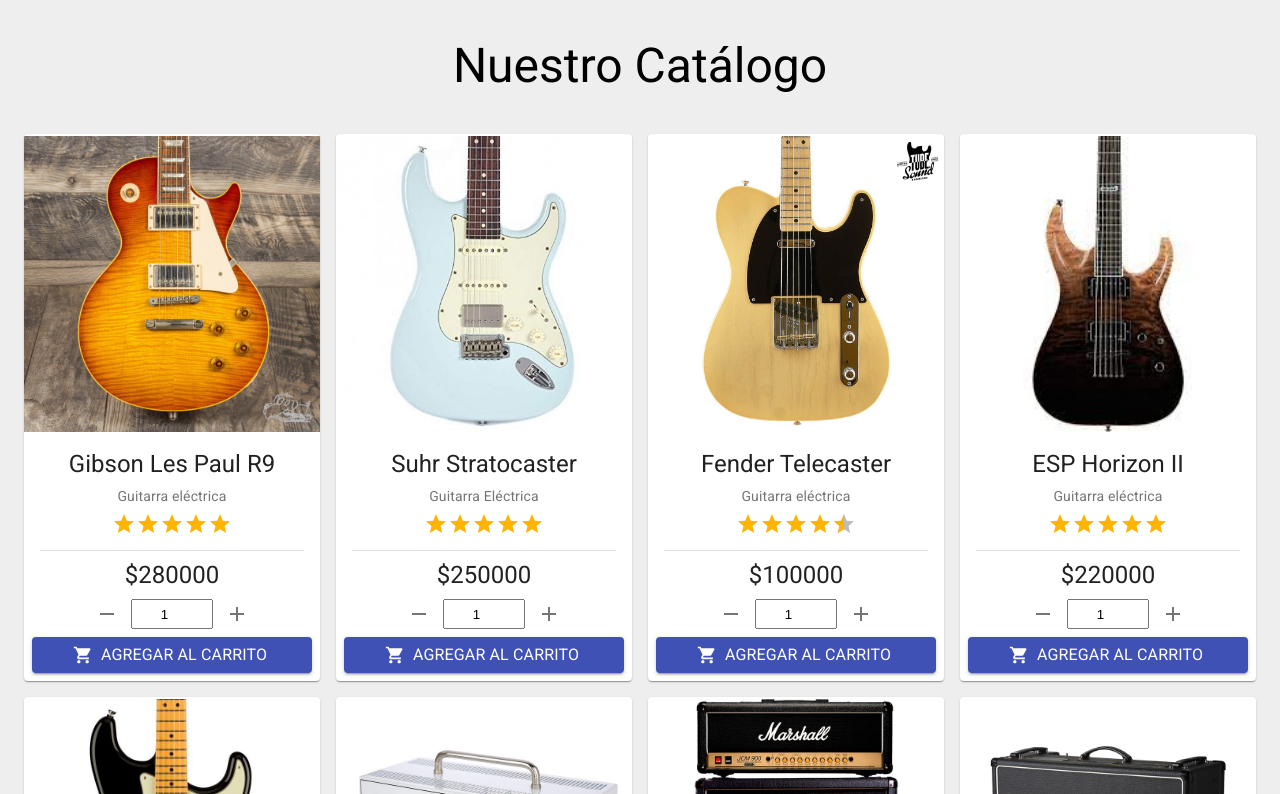
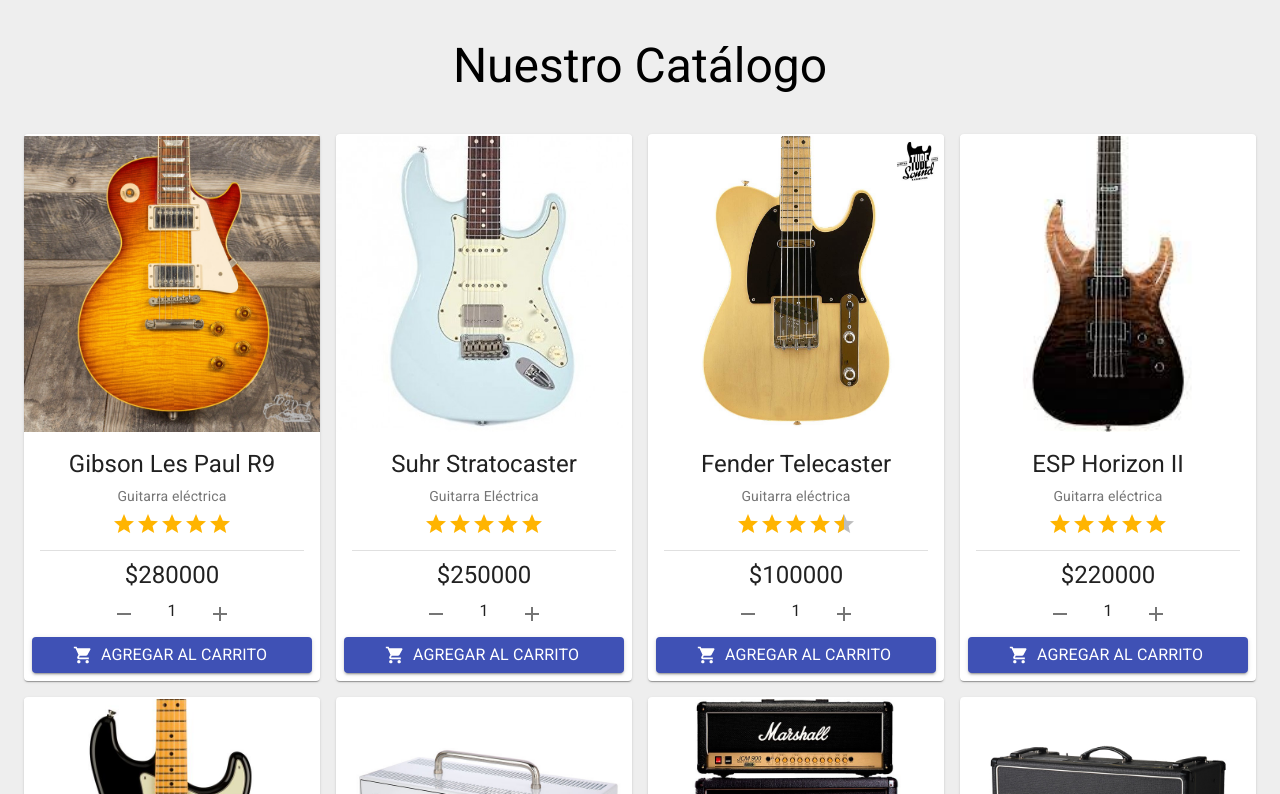
Before and after one commit to Facundojimenez/musicStoreReact, a React (Create React App) app: page / in a window 1280 px wide. Shown: the part 466-1260 px from the top of the page. Built offline with nearby package versions, Linux system fonts and the light colour scheme.

Commit message:
optimizacion de ItemCount y limpieza de codigo gral

```diff
--- a/src/components/Footer.js
+++ b/src/components/Footer.js
@@ -1,4 +1,3 @@
-
 import { makeStyles, Typography, IconButton, Container, Box } from "@material-ui/core"
 import LinkedInIcon from '@material-ui/icons/LinkedIn';
 import GitHubIcon from '@material-ui/icons/GitHub';
--- a/src/components/ItemCount.js
+++ b/src/components/ItemCount.js
@@ -1,6 +1,6 @@
 import AddIcon from '@material-ui/icons/Add';
 import RemoveIcon from '@material-ui/icons/Remove';
-import { Box, IconButton, makeStyles } from '@material-ui/core';
+import { Box, IconButton, makeStyles, Typography } from '@material-ui/core';
 import { useState } from 'react';
 import Snackbar from '@material-ui/core/Snackbar';
 import MuiAlert from '@material-ui/lab/Alert';
@@ -9,16 +9,15 @@
     contenedor: {
         margin: "auto",
         display: "flex",
+        justifyContent: "center",
         height: "30px",
         width: "60%"
     },
-    cantidadInput: {
-        flexGrow: 1,
-        textAlign: "center"
+    cantidadOutput: {
+        textAlign: "center",
+        minWidth: "48px"
     }
 })
-
-
 
 function ItemCount(props){
     const classes = useStyle();
@@ -28,34 +27,33 @@
         if (reason === 'clickaway') {
           return;
         }
-
         setSnackBarStatus(false);
     };
-
+    ///funciones de agregado o quitado de cantidad de unidades
+    const sumarCantidad = () => {
+        if(cantidadElegida < props.stock){
+            setCantidad(cantidadElegida + 1);
+        }
+        else{
+            setSnackBarStatus(true)
+        }
+    }
+    const restarCantidad = () =>{
+        if(cantidadElegida > 1){
+            setCantidad(cantidadElegida - 1);
+        }
+    }
     return (
         <Box className={classes.contenedor}>
-            <IconButton onClick={() => {
-                if(cantidadElegida > 1){
-                    setCantidad(cantidadElegida - 1);
-                }
-            }}>
+            <IconButton onClick={() => restarCantidad()}>
                 <RemoveIcon/>
             </IconButton>
-            <input  className={classes.cantidadInput}
-                    type="number"
-                    value={cantidadElegida}
-                    min="1"
-                    max={props.stock}
-                    readOnly={true}
-            />
-            <IconButton onClick={() => {
-                if(cantidadElegida < props.stock){
-                    setCantidad(cantidadElegida + 1);
-                }
-                else{
-                    setSnackBarStatus(true)
-                }
-            }}>
+            <Box className={classes.cantidadOutput}>
+                <Typography variant="body1" element="span">
+                    {cantidadElegida}
+                </Typography>
+            </Box>
+            <IconButton onClick={() => sumarCantidad()}>
                 <AddIcon/>
             </IconButton>
             <Snackbar
```
Also changed, not shown: src/components/ContactForm.js (+5 -13 lines).
